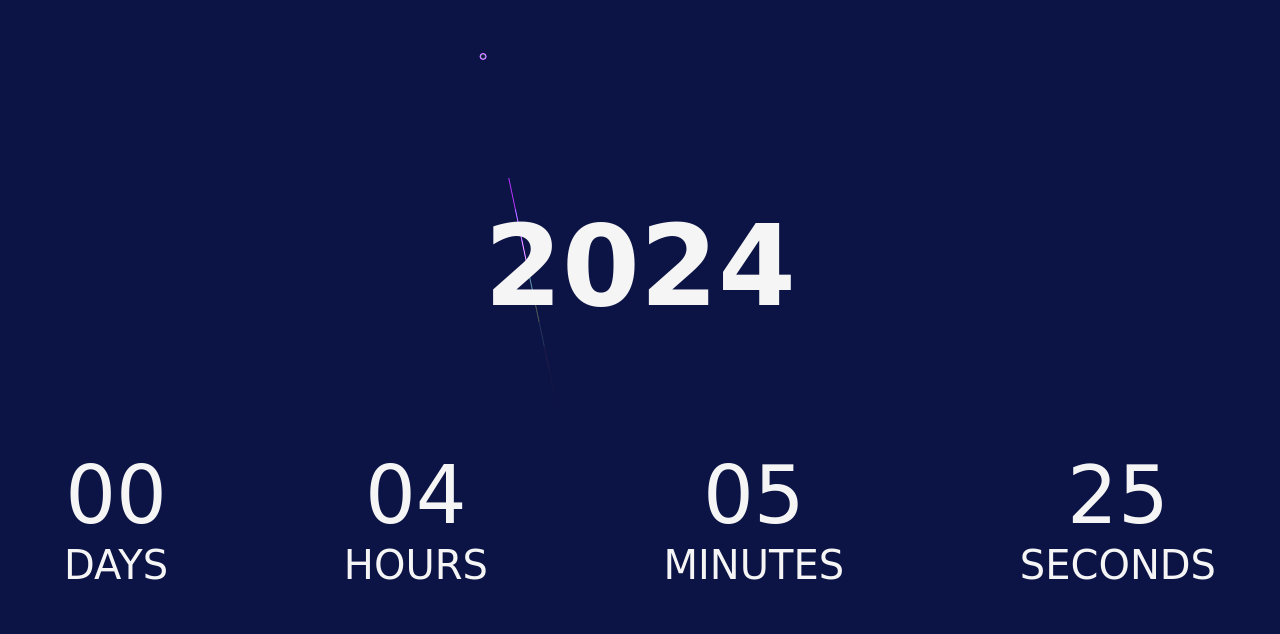
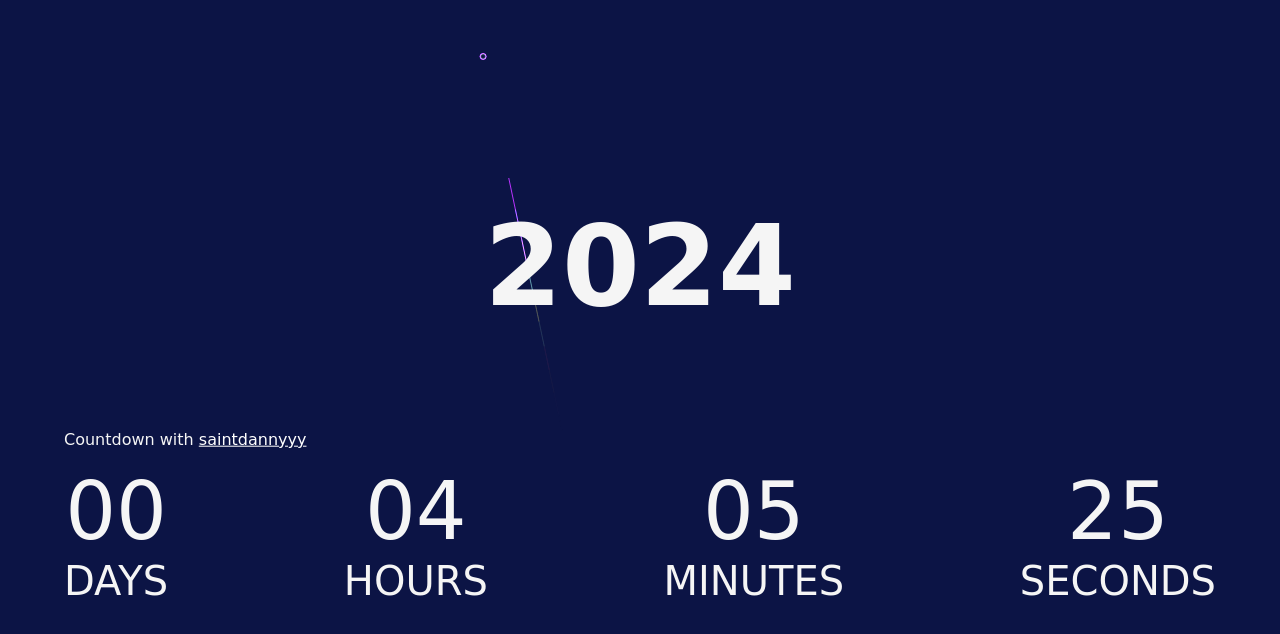
Before and after one commit to saintdannyyy/New-Year-Countdown-2023, a plain HTML site: page index.html in a window 1280 px wide. Drawn offline with Linux system fonts and the light colour scheme; a web font is replaced by a local one.

Commit message:
Update index.html

```diff
--- a/index.html
+++ b/index.html
@@ -16,6 +16,8 @@
 
 <!-- countdown element -->
 <div id="countdown-box" class="cdb">
+		<p>Countdown with <a href="https://saintdannyyy.netlify.app/" style="color: #ffff;">saintdannyyy</a></p>
+
 	<div class="cdi">
 		<span id="d">0</span>
 		<div id="d-lbl" class="cdi-lbl">DAYS</div>
```
